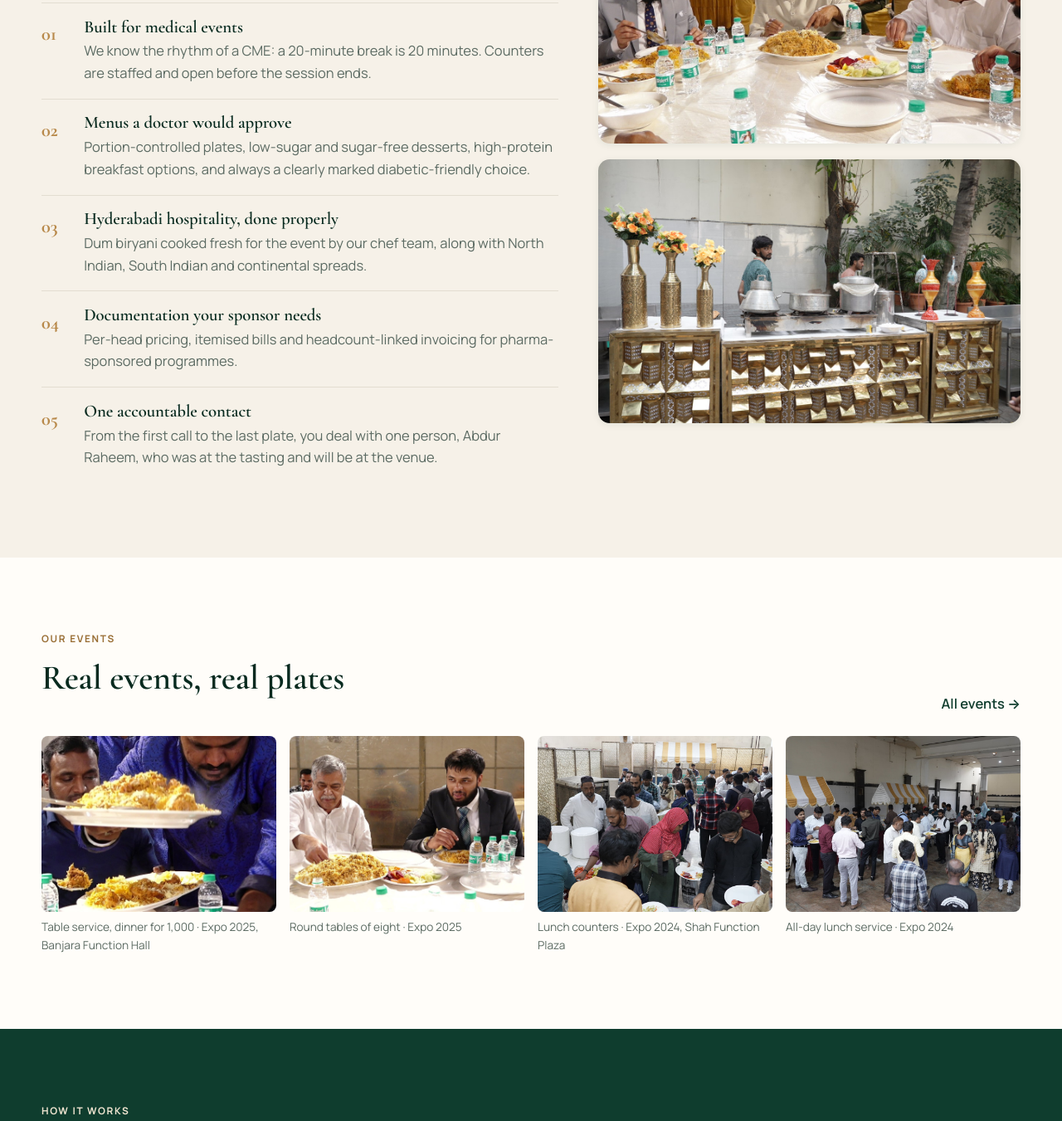
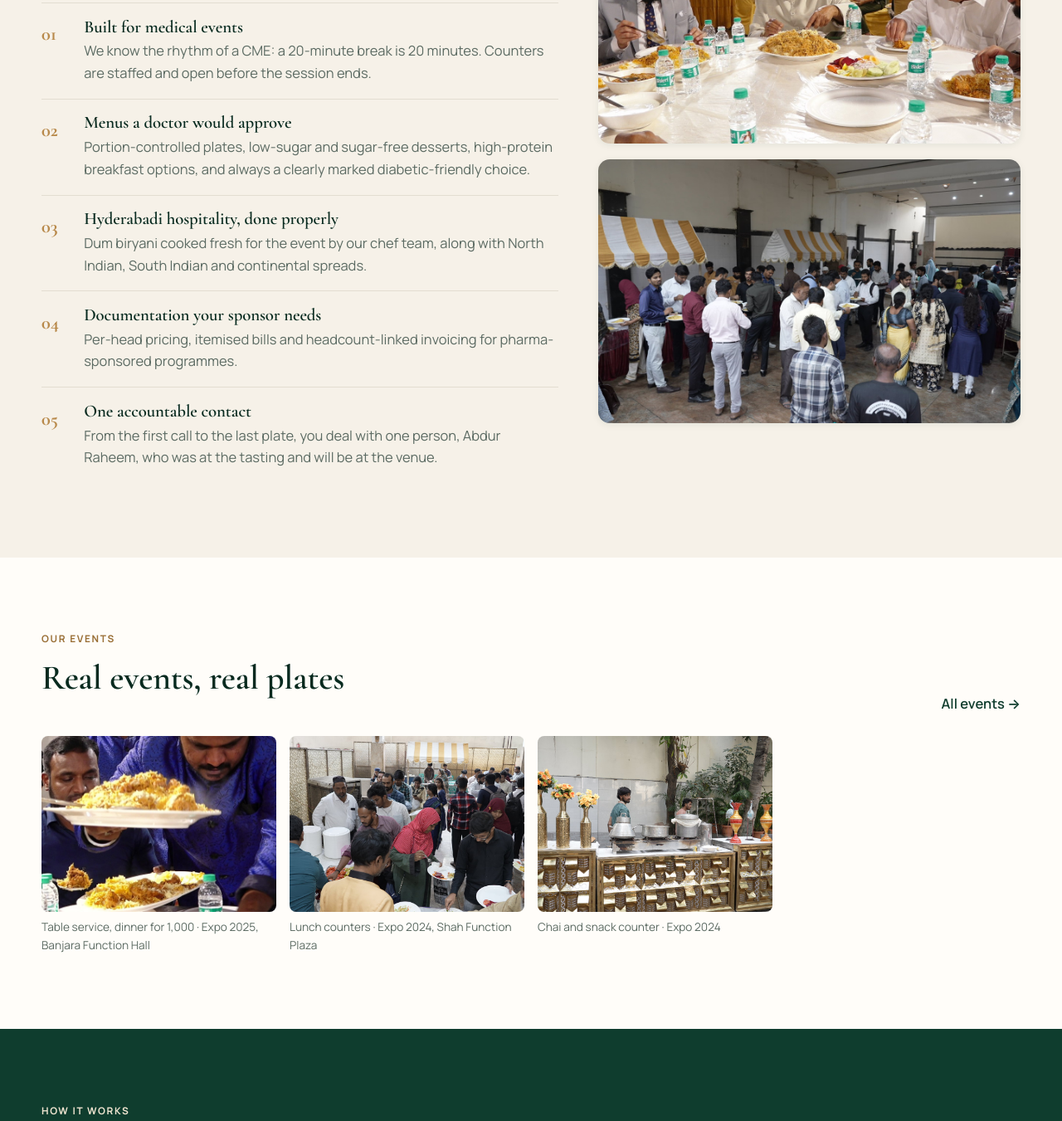
Before and after one commit to oratorkhizer/zarafe-site, a website: page index.html in a window 1280 px wide. Shown: the part 1686-3037 px from the top of the page at 83% size. Drawn offline with nearby package versions, Linux system fonts and the light colour scheme.

Commit message:
Unique photos per page

```diff
--- a/index.html
+++ b/index.html
@@ -115,7 +115,7 @@
     </div>
     <div class="why-imgs">
       <img src="/assets/real/dinner-2025-b.jpg" width="1280" height="720" alt="Guests at a round table with plates of biryani at the expo dinner, 2025" loading="lazy">
-      <img src="/assets/real/chai-2024.jpg" width="1280" height="720" alt="Brass-fronted chai and snack counter at the 2024 expo" loading="lazy">
+      <img src="/assets/real/lunch-2024-b.jpg" width="1280" height="720" alt="Lunch service under striped canopies at the 2024 expo" loading="lazy">
     </div>
   </div>
 </section>
@@ -127,10 +127,9 @@
       <a class="link-arrow" href="/events">All events</a>
     </div>
     <div class="strip">
-      <figure><img src="/assets/real/service-2025.jpg" width="1600" height="900" alt="Zarafé server in blue uniform placing a platter of dum biryani on a guest table" loading="lazy"><figcaption>Table service, dinner for 1,000 · Expo 2025, Banjara Function Hall</figcaption></figure>
-      <figure><img src="/assets/real/guests-2025.jpg" width="1600" height="900" alt="Guests being served biryani at a round table" loading="lazy"><figcaption>Round tables of eight · Expo 2025</figcaption></figure>
-      <figure><img src="/assets/real/lunch-2024-a.jpg" width="1280" height="720" alt="Lunch counter with guests being served at the 2024 expo" loading="lazy"><figcaption>Lunch counters · Expo 2024, Shah Function Plaza</figcaption></figure>
-      <figure><img src="/assets/real/lunch-2024-b.jpg" width="1280" height="720" alt="Guests at the lunch service under striped canopies, 2024" loading="lazy"><figcaption>All-day lunch service · Expo 2024</figcaption></figure>
+      <figure><img src="/assets/real/service-2025.jpg" width="1200" height="900" alt="Zarafé server in blue uniform bringing a platter of dum biryani to a guest table" loading="lazy"><figcaption>Table service, dinner for 1,000 · Expo 2025, Banjara Function Hall</figcaption></figure>
+            <figure><img src="/assets/real/lunch-2024-a.jpg" width="1280" height="720" alt="Lunch counter with guests being served at the 2024 expo" loading="lazy"><figcaption>Lunch counters · Expo 2024, Shah Function Plaza</figcaption></figure>
+      <figure><img src="/assets/real/chai-2024.jpg" width="1280" height="720" alt="Brass-fronted chai and snack counter at the 2024 expo" loading="lazy"><figcaption>Chai and snack counter · Expo 2024</figcaption></figure>
     </div>
   </div>
 </section>
```
Also changed, not shown: events.html (+1 -2 lines).
